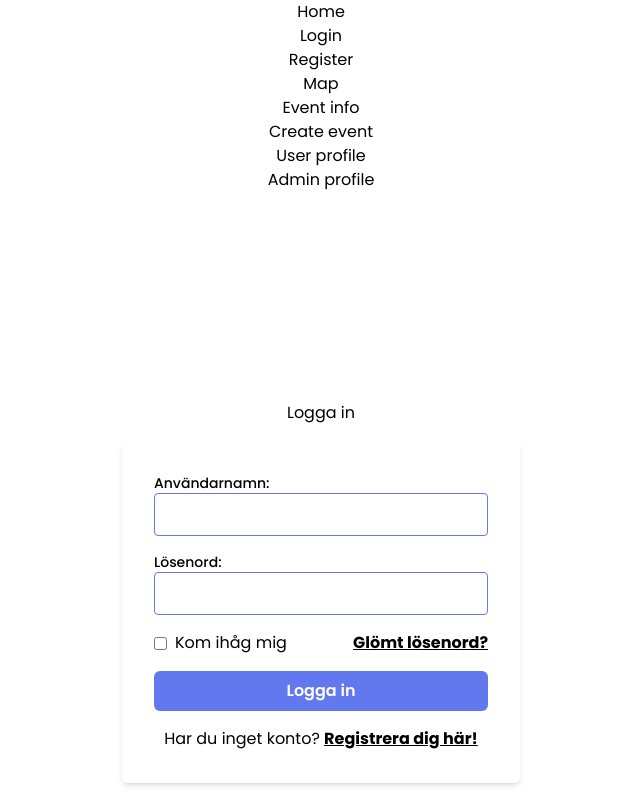
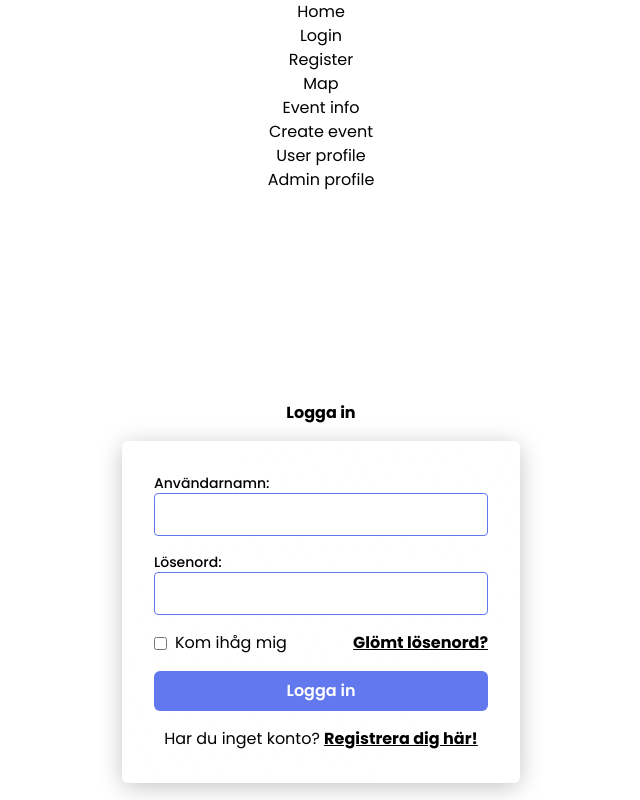
Before and after one commit to chas-academy/u08-business-idea-adventurebuddies, a React (Vite) app in the folder frontend/: page /login in a window 1280 px wide. Shown: the top 800 px of the page, without its empty margins (319-959 px from the left). Built offline with nearby package versions, Linux system fonts and the light colour scheme.

Commit message:
added glass-container and did minor enhancements in styling

```diff
--- a/frontend/src/pages/LoginPage/LoginPage.tsx
+++ b/frontend/src/pages/LoginPage/LoginPage.tsx
@@ -16,8 +16,11 @@ const LoginForm = () => {
 
   return (
     <div className="flex flex-col items-center justify-center min-h-screen bg-gray-100 font-Poppins">
-      <h1 className="text-center-primaryColor mb-4 leading-12">Logga in</h1>
-      <div className="box-border md:box-content bg-gray-200 shadow-md rounded-md p-8">
+      <h1 className="text-center-primaryColor mb-4 leading-12 font-bold">
+        Logga in
+      </h1>
+      {/* removed shadow-md from the div below */}
+      <div className="box-border md:box-content bg-gray-200 rounded-md p-8 glass-container">
         <form onSubmit={handleSubmit} className="space-y-4">
           <div className="flex flex-col items-start w-full">
             <label htmlFor="username" className="text-sm font-medium">
```
